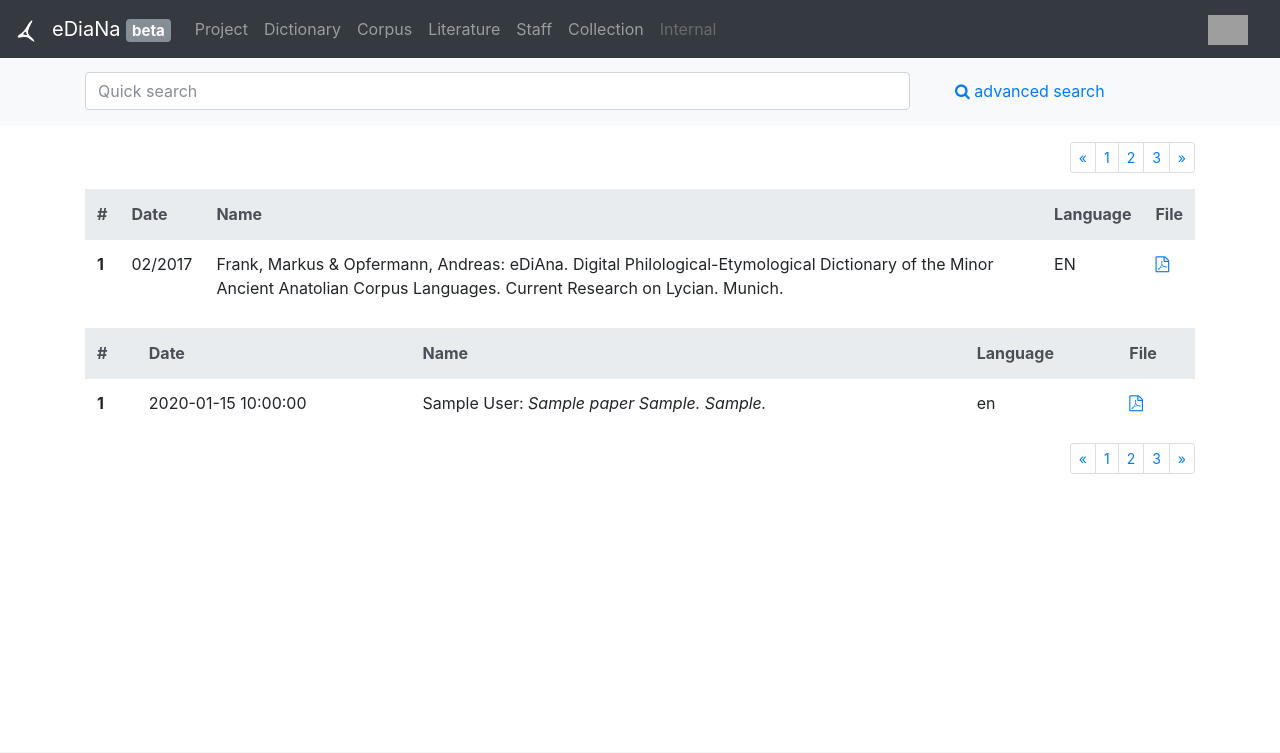
After one commit to florianlimmer/ediana_new, a PHP site: page /literature_main.php in a window 1280 px wide. The commit adds this page. Shown: the top 753 px of the page. Run offline with PHP 8.4, Linux system fonts and the light colour scheme; tables that the repository leaves empty or names only in its code hold one stand-in row (values such as "Sample post"); some libraries are stand-ins or nearby versions; grey boxes are pictures that could not be loaded.

Commit message:
<literature_main.php> Main Datei gebildet - Slider funktioniert, Year wird dis- und entabled, je nachdem ob slider angewählt wurde - neue Felder können nur generiert werden, wenn sie noch nicht existieren

```diff
--- a/general_style.css
+++ b/css/general_style.css
@@ -34,7 +34,7 @@ body{
 /*Layouting*/
 
 .jumbotron{
-  background-image: url("images/header.png");
+  background-image: url("../images/header_tile.png");
   color: #ffffff;
   min-padding: 10px;
 }
@@ -139,7 +139,7 @@ a:hover {
 
 @font-face {
   font-family: "cc";
-  src: url("images/cc-icons.ttf");
+  src: url("../images/cc-icons.ttf");
 }
 
 @font-face {
--- a/footer.php
+++ b/footer.php
@@ -37,9 +37,7 @@
 
 </footer>
 
-
 <!-- jQuery first, then Popper.js, then Bootstrap JS -->
-<script src="https://code.jquery.com/jquery-3.2.1.slim.min.js" integrity="sha384-KJ3o2DKtIkvYIK3UENzmM7KCkRr/rE9/Qpg6aAZGJwFDMVNA/GpGFF93hXpG5KkN" crossorigin="anonymous"></script>
 <script src="https://cdnjs.cloudflare.com/ajax/libs/popper.js/1.12.3/umd/popper.min.js" integrity="sha384-vFJXuSJphROIrBnz7yo7oB41mKfc8JzQZiCq4NCceLEaO4IHwicKwpJf9c9IpFgh" crossorigin="anonymous"></script>
 <script src="https://maxcdn.bootstrapcdn.com/bootstrap/4.0.0-beta.2/js/bootstrap.min.js" integrity="sha384-alpBpkh1PFOepccYVYDB4do5UnbKysX5WZXm3XxPqe5iKTfUKjNkCk9SaVuEZflJ" crossorigin="anonymous"></script>
 
--- /dev/null
+++ b/literature_databasequery.php
@@ -0,0 +1,87 @@
+<table class="table">
+    <thead class="thead-light">
+    <tr>
+        <th scope="col">#</th>
+        <th scope="col">Date</th>
+        <th scope="col">Name</th>
+        <th scope="col">Language</th>
+        <th scope="col">File</th>
+    </tr>
+    </thead>
+    <tbody>
+    <tr>
+        <th scope="row">1</th>
+        <td>02/2017</td>
+        <td>Frank, Markus & Opfermann, Andreas: eDiAna. Digital Philological-Etymological Dictionary of the Minor Ancient Anatolian Corpus Languages. Current Research on Lycian. Munich.	</td>
+        <td>EN</td>
+        <td><a href="" target="_blank" ><i class="fa fa-file-pdf-o"></i></a></td>
+    </tr>
+    </tbody>
+</table>
+
+
+<?php
+
+
+
+
+/**
+ * Created by IntelliJ IDEA.
+ * User: kathi
+ * Date: 08.11.17
+ * Time: 09:12
+ */
+
+
+// SQL query
+$documentation = mysqli_query($con, "SELECT * FROM `documentation`");
+
+// SQL query
+$papers = mysqli_query($con, "SELECT * FROM `ediana_papers`");
+
+
+echo'
+
+            <table class="table">
+                <thead class="thead-light">
+                <tr>
+                    <th scope="col">#</th>
+                    <th scope="col">Date</th>
+                    <th scope="col">Name</th>
+                    <th scope="col">Language</th>
+                    <th scope="col">File</th>
+                </tr>
+                </thead>
+                <tbody>
+
+
+
+    ';
+$i = 1;
+while ($papers_mainbox = mysqli_fetch_assoc($papers)) {
+
+    echo '
+
+    <tr>
+        <th scope="row">'. $i.'</th>
+        <td>' . $papers_mainbox["date"] . '</td>
+        <td>' . $papers_mainbox["author"] . ': <i>' . $papers_mainbox["title"] . ' ' . $papers_mainbox["conference"] . '. ' . $papers_mainbox["adress"] . '.</td>
+        <td>' . $papers_mainbox["language"] . '</td>
+        <td><a href="' . $papers_mainbox["path"] . '" target="_blank" ><i class="fa fa-file-pdf-o"></i></a></td>
+    </tr>
+
+
+
+
+    ';/** End of echo */
+
+    $i++;
+
+}/** End of while loop */
+
+echo '
+    </tbody>
+</table>
+';
+
+?>
--- /dev/null
+++ b/literature_main.php
@@ -0,0 +1,149 @@
+<?php
+session_start();
+$benutzer = $_SESSION;
+include "log.inc.php";
+include "navbar.php";
+?>
+    <!--Quick search bar-->
+    <div style="background-color: #f8f9fa; margin-top: -16px; min-height: 4rem; margin-bottom: 1rem;">
+        <div class="container" style="padding-top: 1rem;">
+
+
+            <div class="form-group row">
+                <div class="col-9">
+                    <input class="form-control form-control" type="text" placeholder="Quick search">
+                </div>
+                <div class="col-3">
+                    <a data-toggle="collapse" href="#collapseExample" role="button" aria-expanded="false" aria-controls="collapseExample">
+                        <label for="colFormLabelSm" class="col-sm col-form-label col-form-label">
+                            <i class="fa fa-search" aria-hidden="true"></i>
+                            advanced search
+                        </label>
+                    </a>
+                </div>
+            </div>
+
+
+                <!--Collapse  -->
+            <div class="collapse" id="collapseExample" style="margin-top: 1rem; margin-bottom: 1rem;">
+                <div class="card card-body">
+
+                    <!--default options-->
+                    <form>
+                        <div class="form-group row">
+                            <label for="inputTitle" class="col-sm-2 col-form-label col-form-label-sm">Title</label>
+                            <div class="col-sm-10">
+                                <input type="title" class="form-control form-control-sm" id="inputTitle" placeholder="Title">
+                            </div>
+                        </div>
+                        <div class="form-group row">
+                            <label for="inputAuthor" class="col-sm-2 col-form-label col-form-label-sm">Author</label>
+                            <div class="col-sm-10">
+                                <input type="author" class="form-control form-control-sm" id="inputAuthor" placeholder="Author">
+                            </div>
+                        </div>
+                        <div class="form-group row"><!--Special Feature Range Slider-->
+                            <label for="inputYear" class="col-sm-2 col-form-label col-form-label-sm">Year</label>
+                            <div class="col-sm-8">
+                                <input type="year" class="form-control form-control-sm" id="inputYear" placeholder="Year">
+                            </div>
+                            <button class="btn btn-secondary btn-sm"  type="button"
+                                    data-toggle="collapse" href="#rangeSlider" role="button" aria-expanded="false"
+                                    aria-controls="collapseRangeSlider" id="button_range">
+                                <i class="fa fa-sliders" aria-hidden="true"></i> Time Range
+                            </button>
+                        </div>
+                    </form>
+                    <!--Range Slider Collapse -->
+                    <div class="collapse" id="rangeSlider" style="margin-top: 1rem; margin-bottom: 1rem;">
+                        <p>
+                            <label for="label_timerange" class="col-form-label" for="amount">Time range:</label>
+                            <input type="text" id="amount" class="text-muted col-form-label" readonly style="border:0;">
+                        </p>
+
+                        <div id="slider-range"></div>
+                    </div>
+
+
+                    <!-- Space where more can be added into-->
+                    <hr>
+                    <div id="add_target">
+
+                    </div>
+
+
+                    <!--Addmore-button-->
+
+                    <div class="btn-group justify-content-end" style="margin-bottom: 5px;">
+                        <div class="btn-group">
+                            <button class="btn btn-secondary btn-sm dropdown-toggle" type="button"
+                                    data-toggle="dropdown" aria-haspopup="true" aria-expanded="false" id="button_add">
+                                + Add
+                            </button>
+                            <div class="dropdown-menu">
+                                <a class="dropdown-item" id="click_type">Type</a>
+                                <a class="dropdown-item" id="click_publisher">Publisher</a>
+                                <a class="dropdown-item" id="click_journal">Journal</a>
+                            </div>
+                        </div>
+                    </div>
+
+                    <button type="button" class="btn btn-primary btn-sm">Search</button><!--Search Button-->
+
+                </div><!--card-body-->
+            </div><!--/End Collapse-->
+        </div><!--/End Container-->
+    </div>
+
+<?php include "begincontent.php";?>
+
+<nav aria-label="Page navigation example">
+    <ul class="pagination pagination-sm pull-right">
+        <li class="page-item">
+            <a class="page-link" href="#" aria-label="Previous">
+                <span aria-hidden="true">&laquo;</span>
+                <span class="sr-only">Previous</span>
+            </a>
+        </li>
+        <li class="page-item"><a class="page-link" href="#">1</a></li>
+        <li class="page-item"><a class="page-link" href="#">2</a></li>
+        <li class="page-item"><a class="page-link" href="#">3</a></li>
+        <li class="page-item">
+            <a class="page-link" href="#" aria-label="Next">
+                <span aria-hidden="true">&raquo;</span>
+                <span class="sr-only">Next</span>
+            </a>
+        </li>
+    </ul>
+</nav>
+
+<?php
+include "literature_databasequery.php";
+?>
+
+<nav aria-label="Page navigation example">
+    <ul class="pagination pagination-sm pull-right">
+        <li class="page-item">
+            <a class="page-link" href="#" aria-label="Previous">
+                <span aria-hidden="true">&laquo;</span>
+                <span class="sr-only">Previous</span>
+            </a>
+        </li>
+        <li class="page-item"><a class="page-link" href="#">1</a></li>
+        <li class="page-item"><a class="page-link" href="#">2</a></li>
+        <li class="page-item"><a class="page-link" href="#">3</a></li>
+        <li class="page-item">
+            <a class="page-link" href="#" aria-label="Next">
+                <span aria-hidden="true">&raquo;</span>
+                <span class="sr-only">Next</span>
+            </a>
+        </li>
+    </ul>
+</nav>
+
+<?php
+include "footer.php";
+?>
+
+<!-- Optional JavaScript -->
+<script src="js/literature_functions.js"></script>
--- a/longtext.html
+++ b/longtext.html
@@ -10,7 +10,7 @@
 
     <!-- Bootstrap CSS -->
     <link rel="stylesheet" href="https://maxcdn.bootstrapcdn.com/bootstrap/4.0.0-beta.2/css/bootstrap.min.css" integrity="sha384-PsH8R72JQ3SOdhVi3uxftmaW6Vc51MKb0q5P2rRUpPvrszuE4W1povHYgTpBfshb" crossorigin="anonymous">
-    <link rel="stylesheet" type="text/css" href="general_style.css">
+    <link rel="stylesheet" type="text/css" href="css/general_style.css">
 </head>
 <body>
     <nav class="navbar navbar-expand-md navbar-dark bg-dark fixed-top">
--- a/navbar.php
+++ b/navbar.php
@@ -11,14 +11,13 @@
     <!-- Bootstrap CSS -->
     <link rel="stylesheet" href="https://maxcdn.bootstrapcdn.com/bootstrap/4.0.0-beta.2/css/bootstrap.min.css" integrity="sha384-PsH8R72JQ3SOdhVi3uxftmaW6Vc51MKb0q5P2rRUpPvrszuE4W1povHYgTpBfshb" crossorigin="anonymous">
     <!-- Other CSS -->
-    <link rel="stylesheet" type="text/css" href="general_style.css">
+    <link rel="stylesheet" type="text/css" href="css/general_style.css">
     <link rel="stylesheet" href="font-awesome-4.7.0/css/font-awesome.min.css">
+    <link rel="stylesheet" href="https://code.jquery.com/ui/1.12.1/themes/base/jquery-ui.css">
 
     <!--JQuery-->
-    <script src="https://code.jquery.com/jquery-1.12.4.js"></script>
-    <script src="https://code.jquery.com/ui/1.12.1/jquery-ui.js"></script>
-    <link rel="stylesheet" href="//code.jquery.com/ui/1.12.1/themes/base/jquery-ui.css">
-    <link rel="stylesheet" href="/resources/demos/style.css">
+    <script src="//code.jquery.com/jquery-1.10.2.js"></script>
+    <script src="//code.jquery.com/ui/1.11.4/jquery-ui.js"></script>
 
 </head>
 <body>
@@ -44,7 +43,7 @@
                 <a class="nav-link" href="#">Corpus</a>
             </li>
             <li class="nav-item">
-                <a class="nav-link" href="literature.php">Literature</a>
+                <a class="nav-link" href="literature_main.php">Literature</a>
             </li>
             <li class="nav-item">
                 <a class="nav-link" href="staff.php">Staff</a>
```
Also changed, not shown: js/literature_functions.js (+47 -32 lines), literature.php (deleted, +0 -160 lines).
